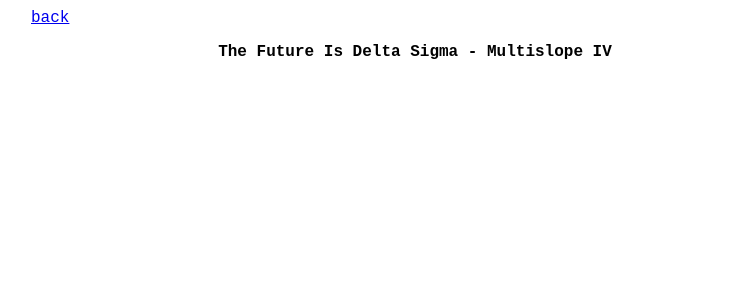
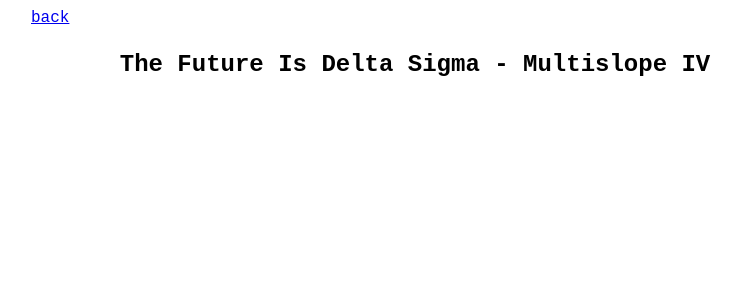
Before and after one commit to NNNILabs/NNNILabs.github.io, a Jekyll site: the page built from _posts/2024-09-26-The-Future-Is-Delta-Sigma---Multislope-IV.md, in a window 1280 px wide. Shown: the top 300 px of the page, without its empty margins (225-966 px from the left). Built offline with Jekyll 4.4.1, drawn with Linux system fonts in a browser that asks for light colours.

Commit message:
fix(css): makes h2 in articles bigger

```diff
--- a/assets/css/default.sass
+++ b/assets/css/default.sass
@@ -21,7 +21,6 @@ h1
 // sub heading(s)
 h2
 	text-align: center
-	font-size: medium
 
 // no underline on links...
 a
--- a/assets/css/index.sass
+++ b/assets/css/index.sass
@@ -1,5 +1,9 @@
 ---
 ---
+
+// links
+h2
+	font-size: medium
 
 // center align
 #categories
--- a/assets/js/index.js
+++ b/assets/js/index.js
@@ -23,4 +23,5 @@ selectors.forEach(s => {
 	connector.style.height = `${connector.getBoundingClientRect().height - height}px`
 })
 
+// don't show back button on index
 document.getElementById("back").remove()
```
